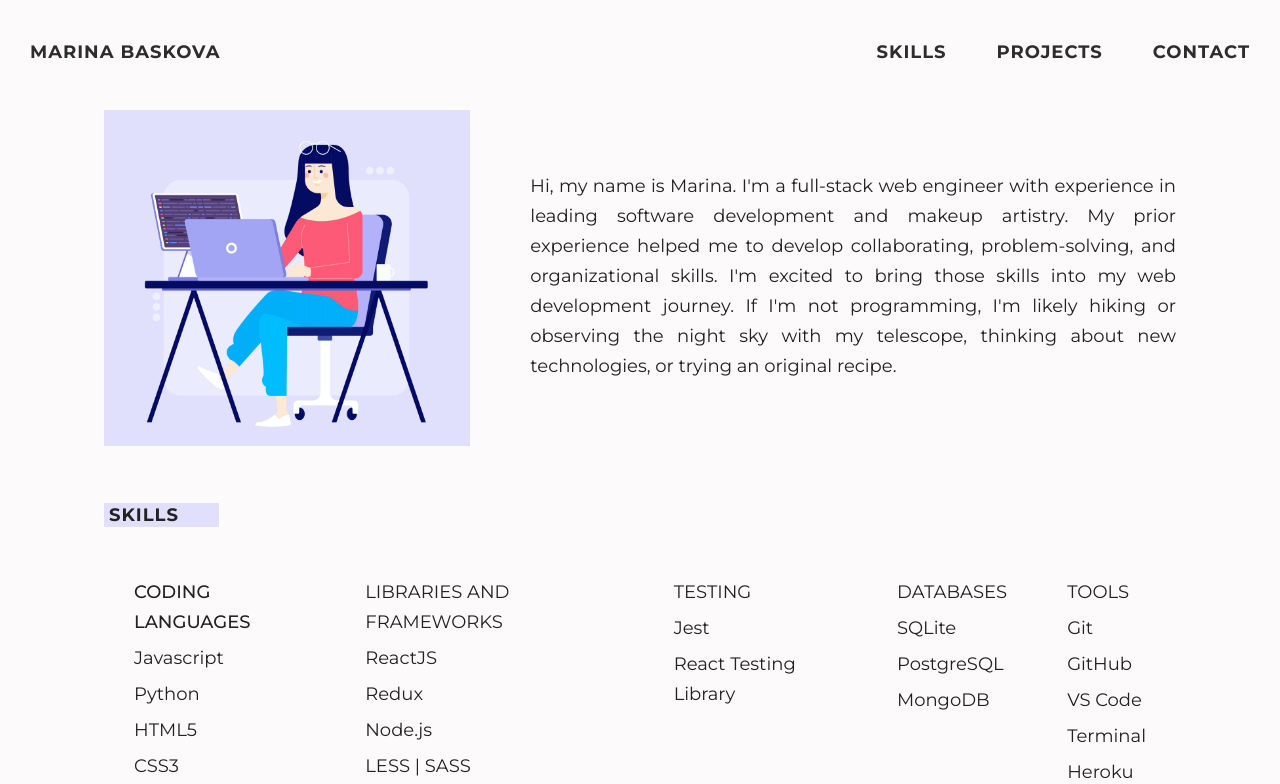
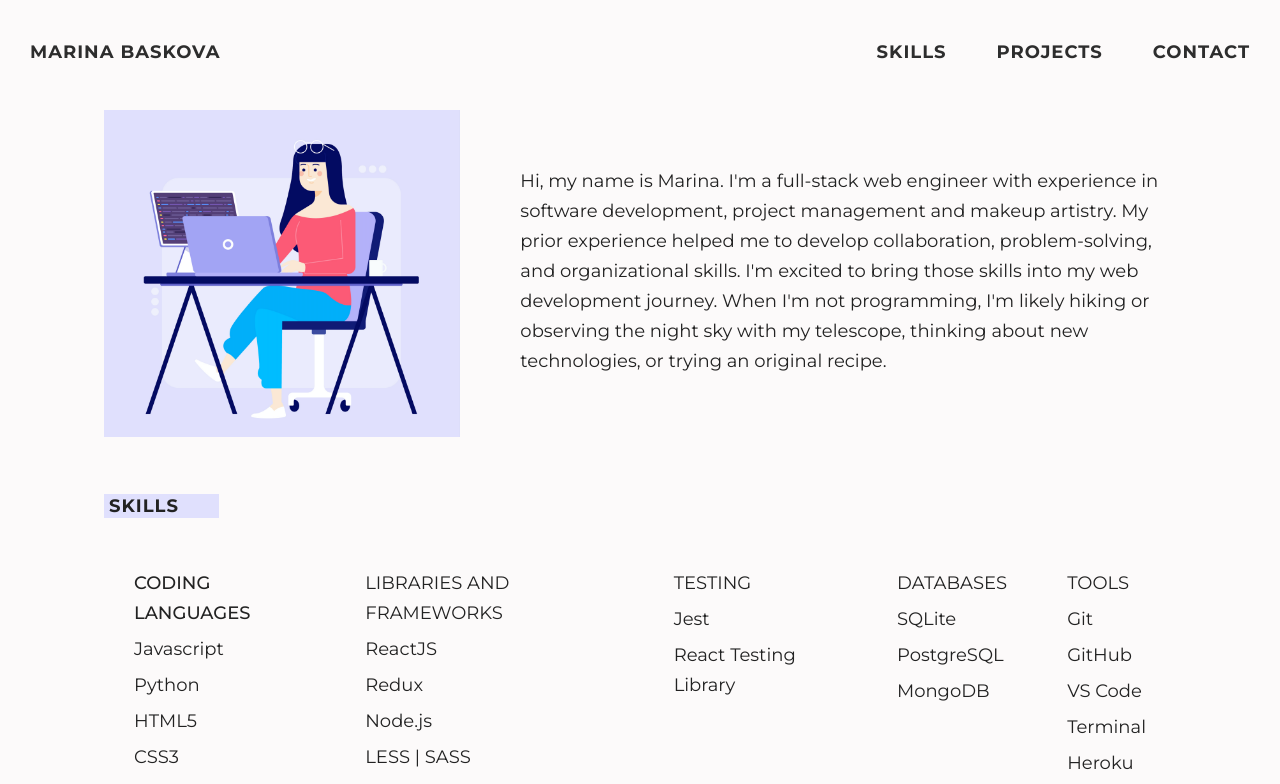
Before and after one commit to MarinaBaskova/portfolio, a React (Create React App) app: page / in a window 1280 px wide. Shown: the top 784 px of the page. Built offline with nearby package versions, Linux system fonts and the light colour scheme; the HTML template or start-up script is replaced by a standard one.

Commit message:
changed summary

```diff
--- a/src/components/Summary.js
+++ b/src/components/Summary.js
@@ -10,11 +10,11 @@ const Summary = () => {
       <div className="summary-text">
         <p className="summary">
           Hi, my name is Marina. I'm a full-stack web engineer with experience
-          in leading software development and makeup artistry. My prior
-          experience helped me to develop collaborating, problem-solving, and
-          organizational skills. I'm excited to bring those skills into my web
-          development journey. If I'm not programming, I'm likely hiking or
-          observing the night sky with my telescope, thinking about new
+          in software development, project management and makeup artistry. My
+          prior experience helped me to develop collaboration, problem-solving,
+          and organizational skills. I'm excited to bring those skills into my
+          web development journey. When I'm not programming, I'm likely hiking
+          or observing the night sky with my telescope, thinking about new
           technologies, or trying an original recipe.
         </p>
       </div>
--- a/src/index.css
+++ b/src/index.css
@@ -173,7 +173,7 @@ span {
   span {
     font-size: 1.6rem;
     line-height: 2.6rem;
-    text-align: justify;
+    /* text-align: justify; */
   }
 }
 button {
@@ -291,7 +291,7 @@ a {
 .summary {
   font-size: 1.8rem;
   line-height: 3rem;
-  text-align: justify;
+  /* text-align: justify; */
 }
 @media (max-width: 575px) {
   .summary {
@@ -306,7 +306,7 @@ a {
 @media (max-width: 800px) {
   .summary-text {
     margin-left: 0rem;
-    text-align: justify;
+    /* text-align: justify; */
   }
 }
 
@@ -451,7 +451,7 @@ a {
 }
 
 .project-description {
-  text-align: justify;
+  /* text-align: justify; */
 }
 .far {
   font-size: 5rem;
```
